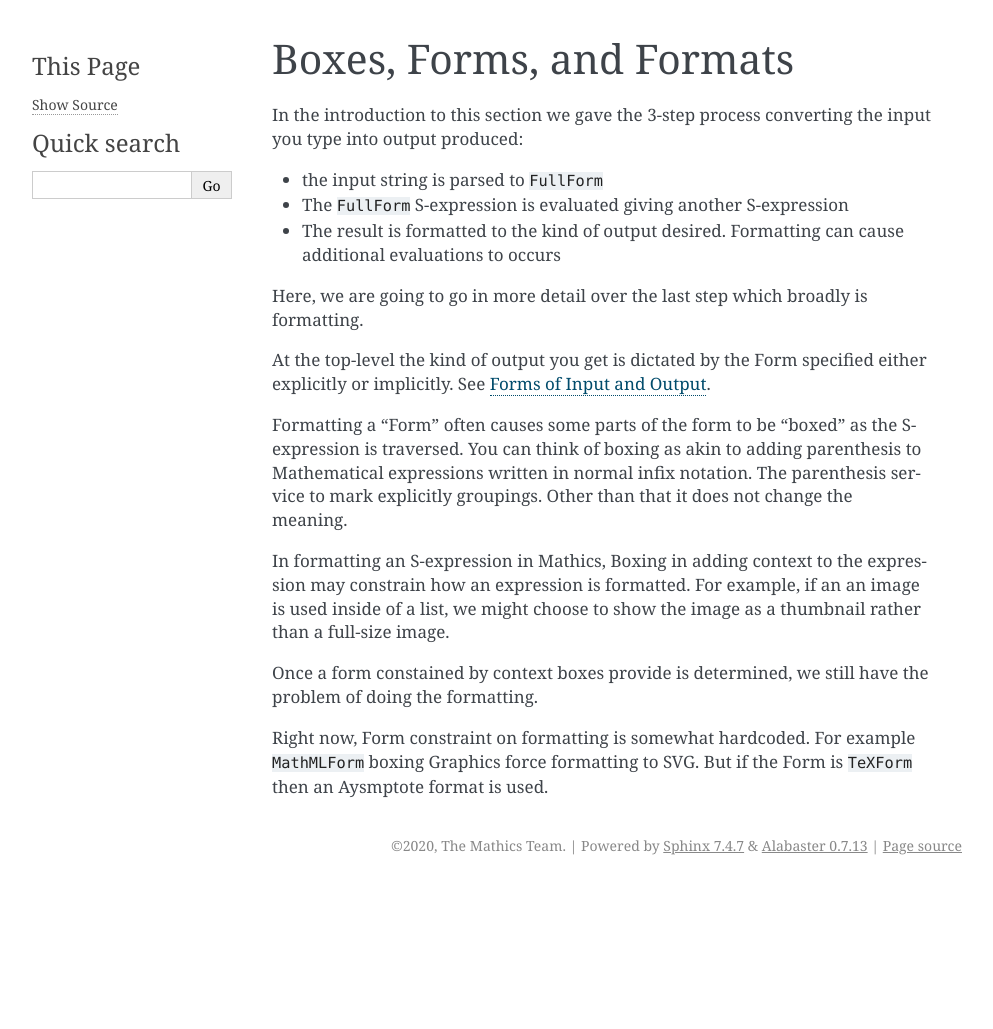
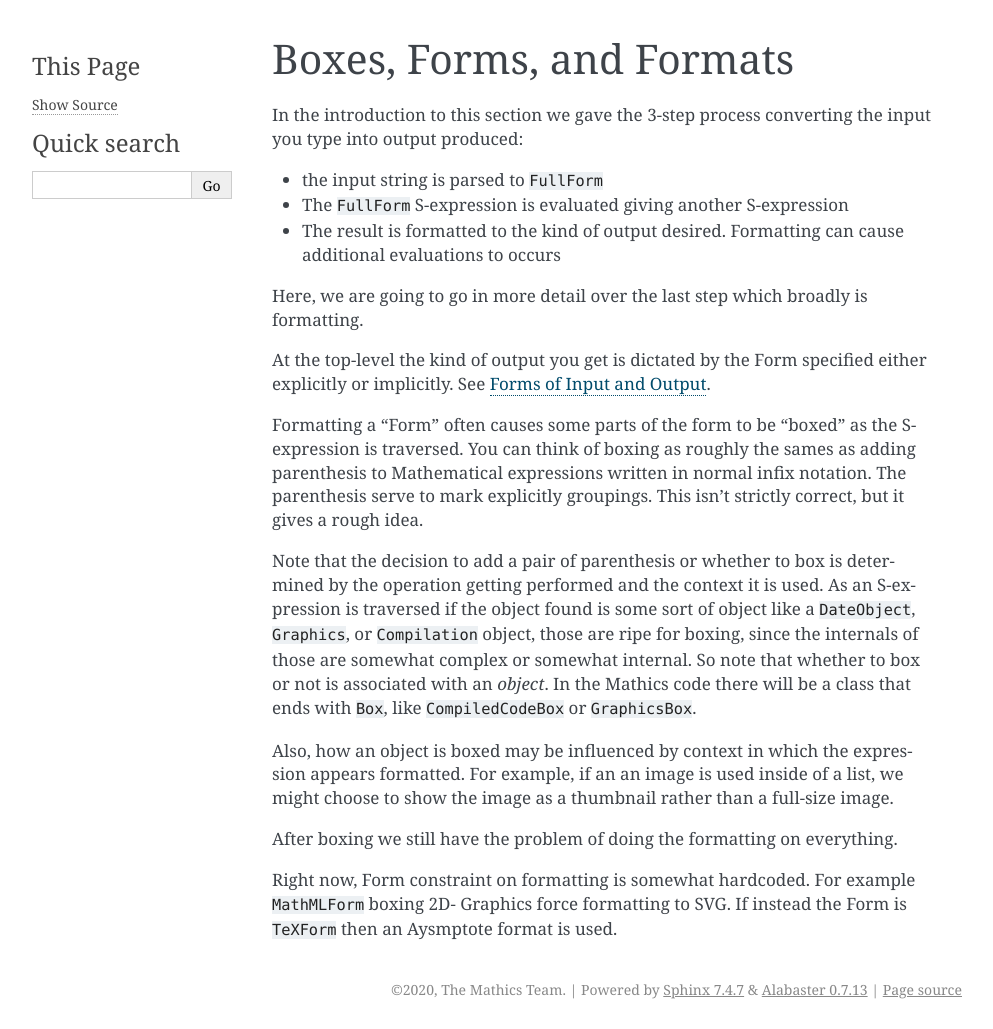
Before and after one commit to Mathics3/mathics-development-guide, a Sphinx documentation site: the page built from docs/extending/developing-code/code-overview/boxes-forms-and-formats.rst, in a window 1280 px wide. Shown: the whole page, without its empty margins (148-1141 px from the left). Built offline with Sphinx 7.4.7, drawn with Linux system fonts in a browser that asks for light colours; before the commit the page ends 900 px from its top, so only the background shows below that.

Commit message:
Clarify Boxing and expand more on Evaluation

```diff
--- a/docs/extending/developing-code/code-overview/ast.rst
+++ b/docs/extending/developing-code/code-overview/ast.rst
@@ -45,3 +45,7 @@
 conditional statements, exception blocks, different kinds of
 expressions, and so on. In WL and Mathics, these are all simply
 built-in functions.
+
+In the process of Evaluation, described in the next section, more
+kinds of objects over the above the four may get introduced as the
+S-Expression is rewritten and transformed.
--- a/docs/extending/developing-code/code-overview/boxes-forms-and-formats.rst
+++ b/docs/extending/developing-code/code-overview/boxes-forms-and-formats.rst
@@ -12,14 +12,35 @@
 
 Here, we are going to go in more detail over the last step which broadly is formatting.
 
-At the top-level the kind of output you get is dictated by the Form specified either explicitly or implicitly. See `Forms of Input and Output <https://reference.wolfram.com/language/tutorial/TextualInputAndOutput.html#12368>`_.
+At the top-level the kind of output you get is dictated by the Form
+specified either explicitly or implicitly. See `Forms of Input and
+Output
+<https://reference.wolfram.com/language/tutorial/TextualInputAndOutput.html#12368>`_.
 
-Formatting a "Form" often causes some parts of the form to be "boxed" as the S-expression is traversed. You can think of boxing as akin to adding parenthesis to Mathematical expressions written in normal infix notation. The parenthesis service to mark explicitly groupings. Other than that it does not change the meaning.
+Formatting a "Form" often causes some parts of the form to be "boxed"
+as the S-expression is traversed. You can think of boxing as roughly
+the sames as adding parenthesis to Mathematical expressions written in
+normal infix notation. The parenthesis serve to mark explicitly
+groupings.  This isn't strictly correct, but it gives a rough
+idea.
 
-In formatting an S-expression in Mathics, Boxing in adding context to the expression may constrain how an expression is formatted.
-For example, if an an image is used inside of a list, we might choose to show the image as a thumbnail rather than a full-size image.
+Note that the decision to add a pair of parenthesis or whether to box
+is determined by the operation getting performed and the context it is
+used. As an S-expression is traversed if the object found is some sort
+of object like a ``DateObject``, ``Graphics``, or ``Compilation``
+object, those are ripe for boxing, since the internals of those are
+somewhat complex or somewhat internal. So note that whether to box or
+not is associated with an *object*.  In the Mathics code there will be
+a class that ends with ``Box``, like ``CompiledCodeBox`` or
+``GraphicsBox``.
 
-Once a form constained by context boxes provide is determined, we still have the problem of doing the formatting.
+Also, how an object is boxed may be influenced by context in which the
+expression appears formatted.  For example, if an an image is used
+inside of a list, we might choose to show the image as a thumbnail
+rather than a full-size image.
 
-Right now, Form constraint on formatting is somewhat hardcoded. For example ``MathMLForm`` boxing Graphics force formatting to SVG.
-But if the Form is ``TeXForm`` then an Aysmptote format is used.
+After boxing we still have the problem of doing the formatting on everything.
+
+Right now, Form constraint on formatting is somewhat hardcoded. For
+example ``MathMLForm`` boxing 2D- Graphics force formatting to SVG.
+If instead the Form is ``TeXForm`` then an Aysmptote format is used.
```
Also changed, not shown: docs/extending/developing-code/code-overview/evaluation.rst (+27 -0 lines).
